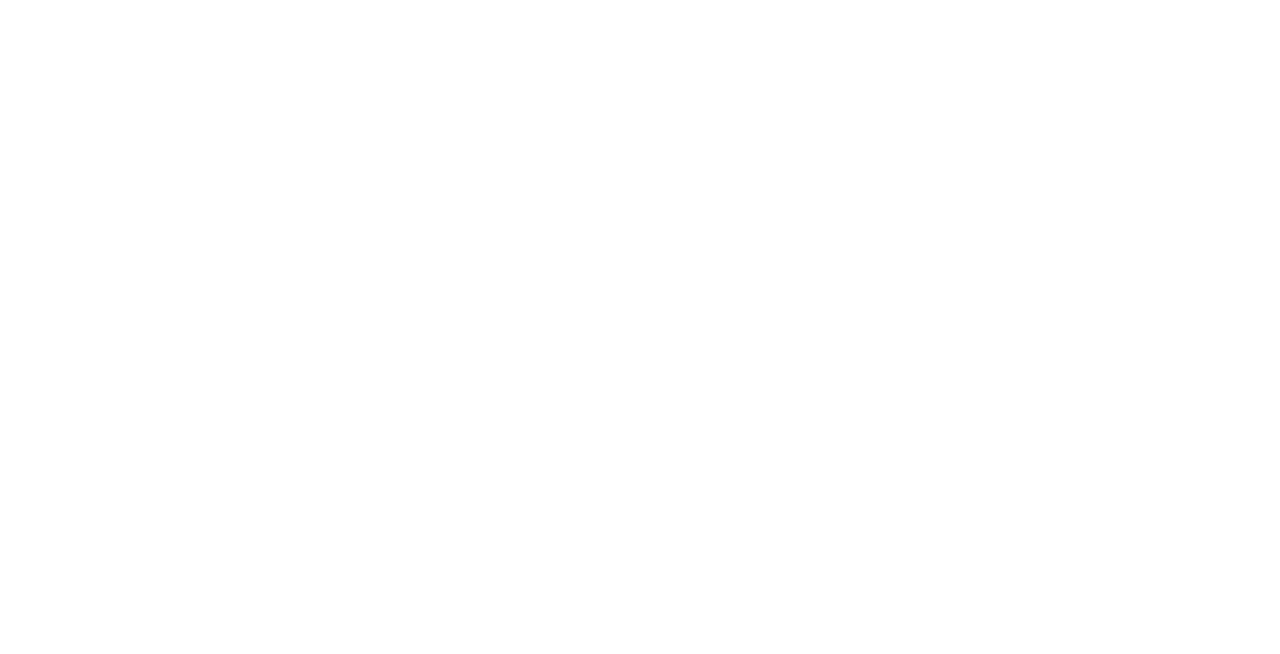
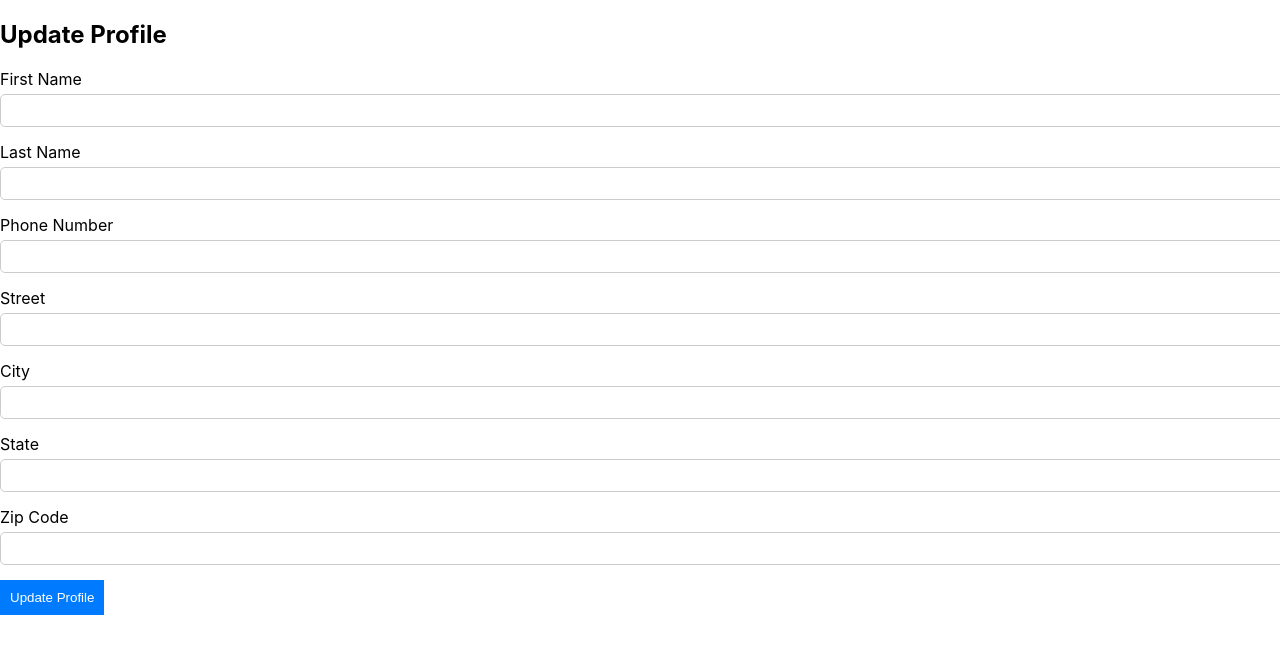
Before and after one commit to LuisangelE-04/Database-Project, a React (Create React App) app: page /employee/update-profile in a window 1280 px wide. Before the commit this address had no page. Shown: the top 654 px of the page. Built offline with nearby package versions, Linux system fonts and the light colour scheme.

Commit message:
updateprofile

```diff
--- a/src/App.js
+++ b/src/App.js
@@ -15,7 +15,9 @@
 import About from './pages/About';
 import Services from './pages/Services';
 import Reports from './pages/Reports';
-import UpdatePackage from './components/UPdatePackage'
+import UpdatePackage from './components/UPdatePackage';
+import UpdateProfile from './components/UpdateProfile.js';
+
 
 function App() {
   return (
@@ -36,6 +38,12 @@
         <Route path="/services" element={<Services />} />
         <Route path="/reports" element={<Reports />} />
         <Route path="/manager-dashboard" element={<AdminDashboard />} />
+        <Route path="/employee/update-package" element={<UpdatePackage />} />
+        <Route path="/employee/update-profile" element={<UpdateProfile />} />
+
+
+
+
       </Routes>
     </AuthProvider>
   );
--- /dev/null
+++ b/src/components/UpdateProfile.js
@@ -0,0 +1,134 @@
+import React, { useState } from 'react';
+import { useNavigate } from 'react-router-dom';
+import axios from 'axios';
+import { BASE_URL } from '../endpoints/Endpoints';
+
+const UpdateProfile = () => {
+    const [firstName, setFirstName] = useState('');
+    const [lastName, setLastName] = useState('');
+    const [phoneNumber, setPhoneNumber] = useState('');
+    const [street, setStreet] = useState('');
+    const [city, setCity] = useState('');
+    const [state, setState] = useState('');
+    const [zipcode, setZipcode] = useState('');
+    const navigate = useNavigate();
+
+    const handleSubmit = async (e) => {
+        e.preventDefault();
+
+        try {
+            const payload = {
+                firstName,
+                lastName,
+                phoneNumber,
+                street,
+                city,
+                state,
+                zipcode,
+            };
+
+            const accessToken = localStorage.getItem("accessToken");
+            const instance = axios.create({
+                baseURL: BASE_URL,
+                headers: {
+                    "Content-Type": "application/json",
+                    authentication: accessToken
+                },
+            });
+
+            await instance.put('employee/update-profile', payload);
+            alert("Profile Updated Successfully");
+            navigate('/employee-dashboard');
+        } catch (error) {
+            alert("Error: " + error.message);
+        }
+    };
+
+    return (
+        <div className="update-profile-container">
+            <h2>Update Profile</h2>
+            <form onSubmit={handleSubmit}>
+                <div className="form-group">
+                    <label htmlFor="firstName">First Name</label>
+                    <input
+                        type="text"
+                        id="firstName"
+                        value={firstName}
+                        onChange={(e) => setFirstName(e.target.value)}
+                        required
+                    />
+                </div>
+
+                <div className="form-group">
+                    <label htmlFor="lastName">Last Name</label>
+                    <input
+                        type="text"
+                        id="lastName"
+                        value={lastName}
+                        onChange={(e) => setLastName(e.target.value)}
+                        required
+                    />
+                </div>
+
+                <div className="form-group">
+                    <label htmlFor="phoneNumber">Phone Number</label>
+                    <input
+                        type="text"
+                        id="phoneNumber"
+                        value={phoneNumber}
+                        onChange={(e) => setPhoneNumber(e.target.value)}
+                        required
+                    />
+                </div>
+
+                <div className="form-group">
+                    <label htmlFor="street">Street</label>
+                    <input
+                        type="text"
+                        id="street"
+                        value={street}
+                        onChange={(e) => setStreet(e.target.value)}
+                        required
+                    />
+                </div>
+
+                <div className="form-group">
+                    <label htmlFor="city">City</label>
+                    <input
+                        type="text"
+                        id="city"
+                        value={city}
+                        onChange={(e) => setCity(e.target.value)}
+                        required
+                    />
+                </div>
+
+                <div className="form-group">
+                    <label htmlFor="state">State</label>
+                    <input
+                        type="text"
+                        id="state"
+                        value={state}
+                        onChange={(e) => setState(e.target.value)}
+                        required
+                    />
+                </div>
+
+                <div className="form-group">
+                    <label htmlFor="zipcode">Zip Code</label>
+                    <input
+                        type="text"
+                        id="zipcode"
+                        value={zipcode}
+                        onChange={(e) => setZipcode(e.target.value)}
+                        required
+                    />
+                </div>
+
+                <button type="submit">Update Profile</button>
+            </form>
+        </div>
+    );
+};
+
+export default UpdateProfile;
```
